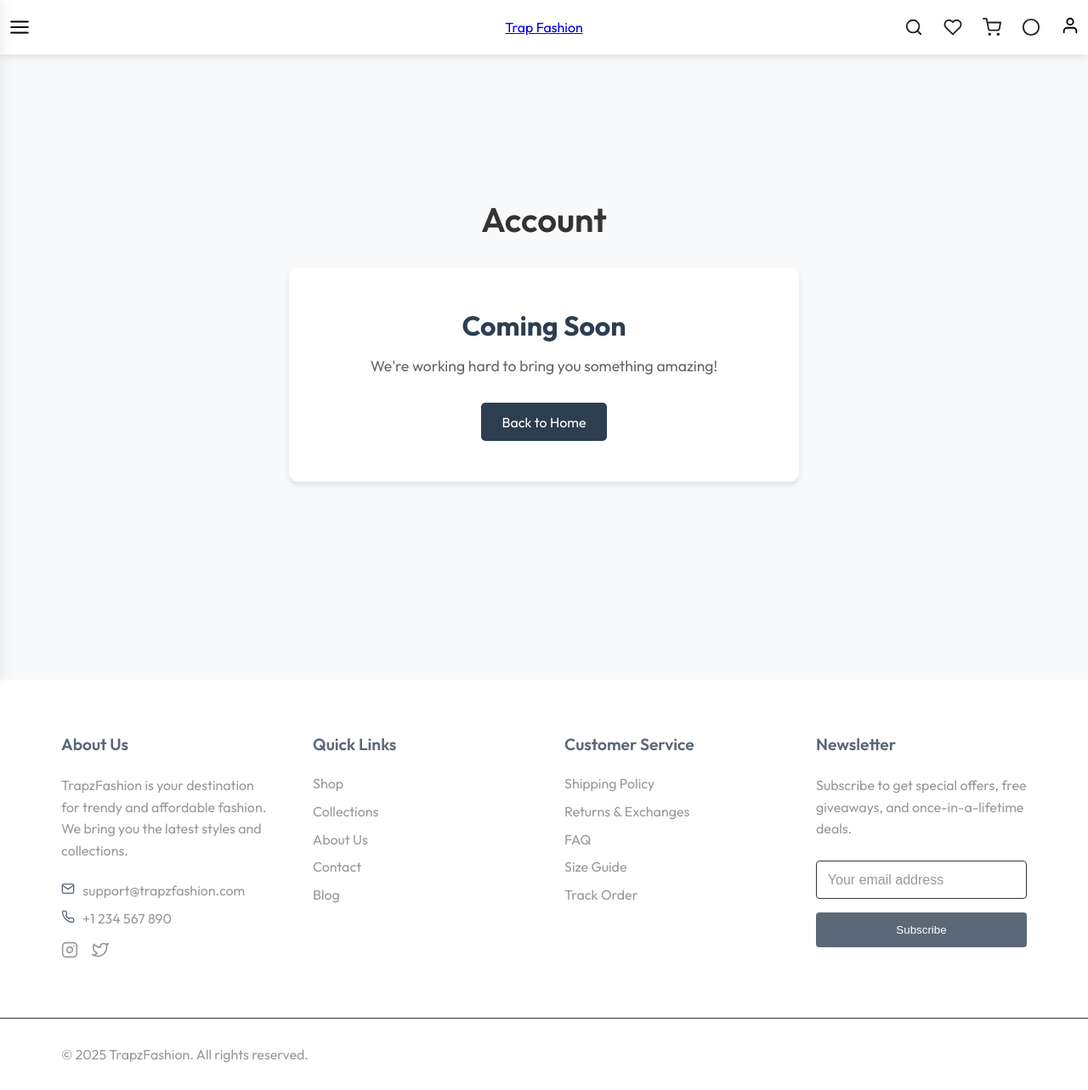
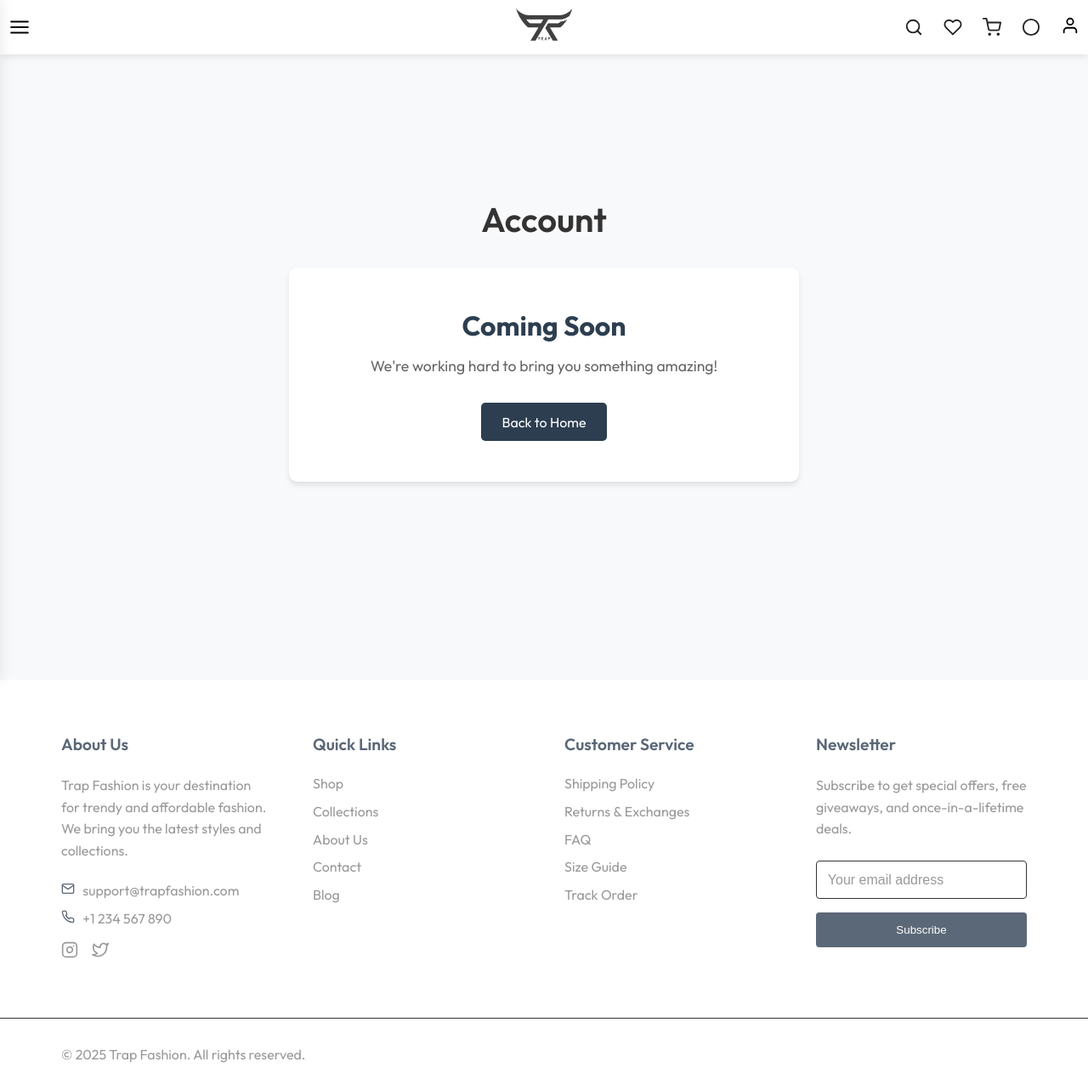
Before and after one commit to vineetrajojha/TrapzFashion, a React (Create React App) app in the folder trapzfashion/: page /account in a window 1280 px wide. Shown: the whole page at 85% size. Built offline with nearby package versions, Linux system fonts and the light colour scheme.

Commit message:
logoUpdate

```diff
--- a/trapzfashion/public/index.html
+++ b/trapzfashion/public/index.html
@@ -7,7 +7,7 @@
     <meta name="theme-color" content="#000000" />
     <meta
       name="description"
-      content="TrapzFashion - Your Fashion Destination"
+      content="Trap Fashion - Your Fashion Destination"
     />
     <link rel="apple-touch-icon" href="%PUBLIC_URL%/logo192.png" />
     <!--
@@ -27,7 +27,7 @@
     <link rel="preconnect" href="https://fonts.googleapis.com">
     <link rel="preconnect" href="https://fonts.gstatic.com" crossorigin>
     <link href="https://fonts.googleapis.com/css2?family=Outfit:wght@100..900&display=swap" rel="stylesheet">
-    <title>TrapzFashion</title>
+    <title>Trap Fashion</title>
   </head>
   <body>
     <noscript>You need to enable JavaScript to run this app.</noscript>
--- a/trapzfashion/src/components/FeaturedProducts.tsx
+++ b/trapzfashion/src/components/FeaturedProducts.tsx
@@ -3,6 +3,7 @@ import Slider from 'react-slick';
 import 'slick-carousel/slick/slick.css';
 import 'slick-carousel/slick/slick-theme.css';
 import './FeaturedProducts.css';
+import mario from '../assets/Tshirts/Bring your Childhood/Mario/Mario.png'
 
 interface Product {
   id: number;
@@ -19,8 +20,8 @@ const featuredProducts: Product[] = [
   {
     id: 1,
     name: 'RCB T-Shirt',
-    brandLogo: '/assets/images/default-featured.png', // Updated placeholder path
-    image: '/assets/images/default-featured.png', // Updated placeholder path
+    brandLogo: mario,
+    image: mario,
     rating: 4.5,
     price: '$99.99',
     availability: 'Available in all stores',
--- a/trapzfashion/src/components/Footer.tsx
+++ b/trapzfashion/src/components/Footer.tsx
@@ -8,9 +8,9 @@ const Footer: React.FC = () => {
       <div className="footer-container">
         <div className="footer-section">
           <h3>About Us</h3>
-          <p>TrapzFashion is your destination for trendy and affordable fashion. We bring you the latest styles and collections.</p>
+          <p>Trap Fashion is your destination for trendy and affordable fashion. We bring you the latest styles and collections.</p>
           <ul className="footer-contact">
-            <li><span style={{ display: 'inline-flex', alignItems: 'center', marginRight: 6 }}>{React.createElement(FiMail as any, { size: 16 })}</span> <a href="mailto:support@trapzfashion.com">support@trapzfashion.com</a></li>
+            <li><span style={{ display: 'inline-flex', alignItems: 'center', marginRight: 6 }}>{React.createElement(FiMail as any, { size: 16 })}</span> <a href="mailto:support@trapfashion.com">support@trapfashion.com</a></li>
             <li><span style={{ display: 'inline-flex', alignItems: 'center', marginRight: 6 }}>{React.createElement(FiPhone as any, { size: 16 })}</span> <a href="tel:+1234567890">+1 234 567 890</a></li>
           </ul>
           <div className="social-links">
@@ -53,7 +53,7 @@ const Footer: React.FC = () => {
 
       <div className="footer-bottom">
         <div className="footer-bottom-content">
-          <p>&copy; {new Date().getFullYear()} TrapzFashion. All rights reserved.</p>
+          <p>&copy; {new Date().getFullYear()} Trap Fashion. All rights reserved.</p>
           <div className="payment-methods">
             <i className="fab fa-cc-visa"></i>
             <i className="fab fa-cc-mastercard"></i>
--- a/trapzfashion/src/components/Navbar.css
+++ b/trapzfashion/src/components/Navbar.css
@@ -39,6 +39,9 @@
   top: 50%;
   transform: translate(-50%, -50%);
   z-index: 2;
+  display: flex;
+  align-items: center;
+  justify-content: center;
 }
 
 .navbar-logo h1 {
@@ -47,6 +50,17 @@
   color: #111;
   letter-spacing: 2px;
   margin: 0;
+}
+
+.navbar-logo a {
+  text-decoration: none;
+  color: inherit;
+}
+
+.logo-image {
+  height: 240px;
+  width: auto;
+  object-fit: contain;
 }
 
 .nav-icons {
--- a/trapzfashion/src/components/Navbar.tsx
+++ b/trapzfashion/src/components/Navbar.tsx
@@ -6,6 +6,7 @@ import {
 } from 'react-icons/fi';
 import { Link } from 'react-router-dom';
 import { IconBaseProps } from 'react-icons';
+import logo from '../assets/images/logo.png';
 
 // Define icon types
 const MenuIcon = FiMenu as React.ComponentType<IconBaseProps>;
@@ -83,7 +84,9 @@ const Navbar: React.FC = () => {
 
         {/* Center Logo */}
         <div className="navbar-logo">
-          <Link to="/">Trap Fashion</Link>
+          <Link to="/">
+            <img src={logo} alt="Trap Fashion" className="logo-image" />
+          </Link>
         </div>
 
         {/* Right Icons */}
```
Also changed, not shown: trapzfashion/src/assets/images/logo.png (added), 1 other file (tests, documents, lock files or other folders).
